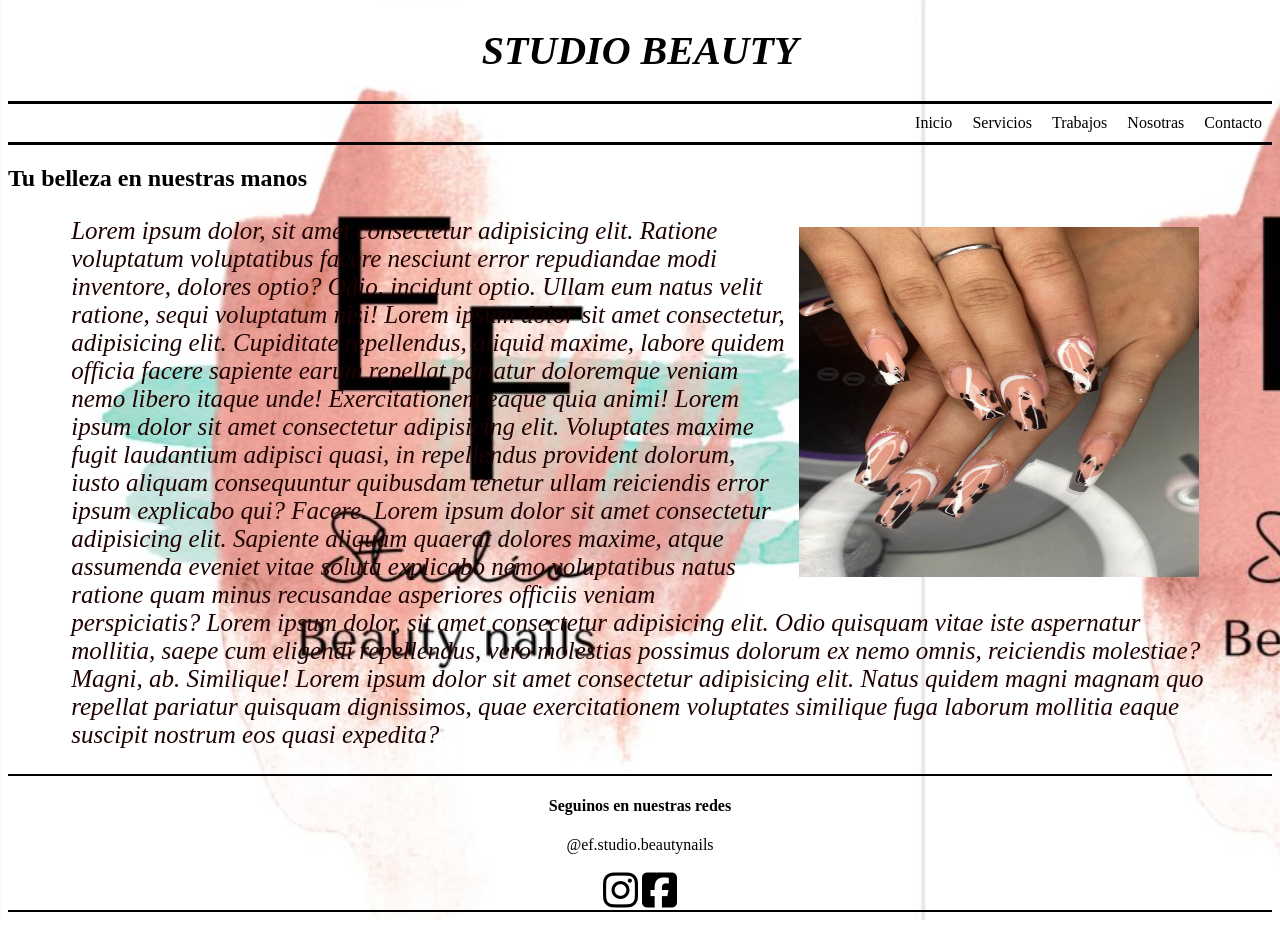
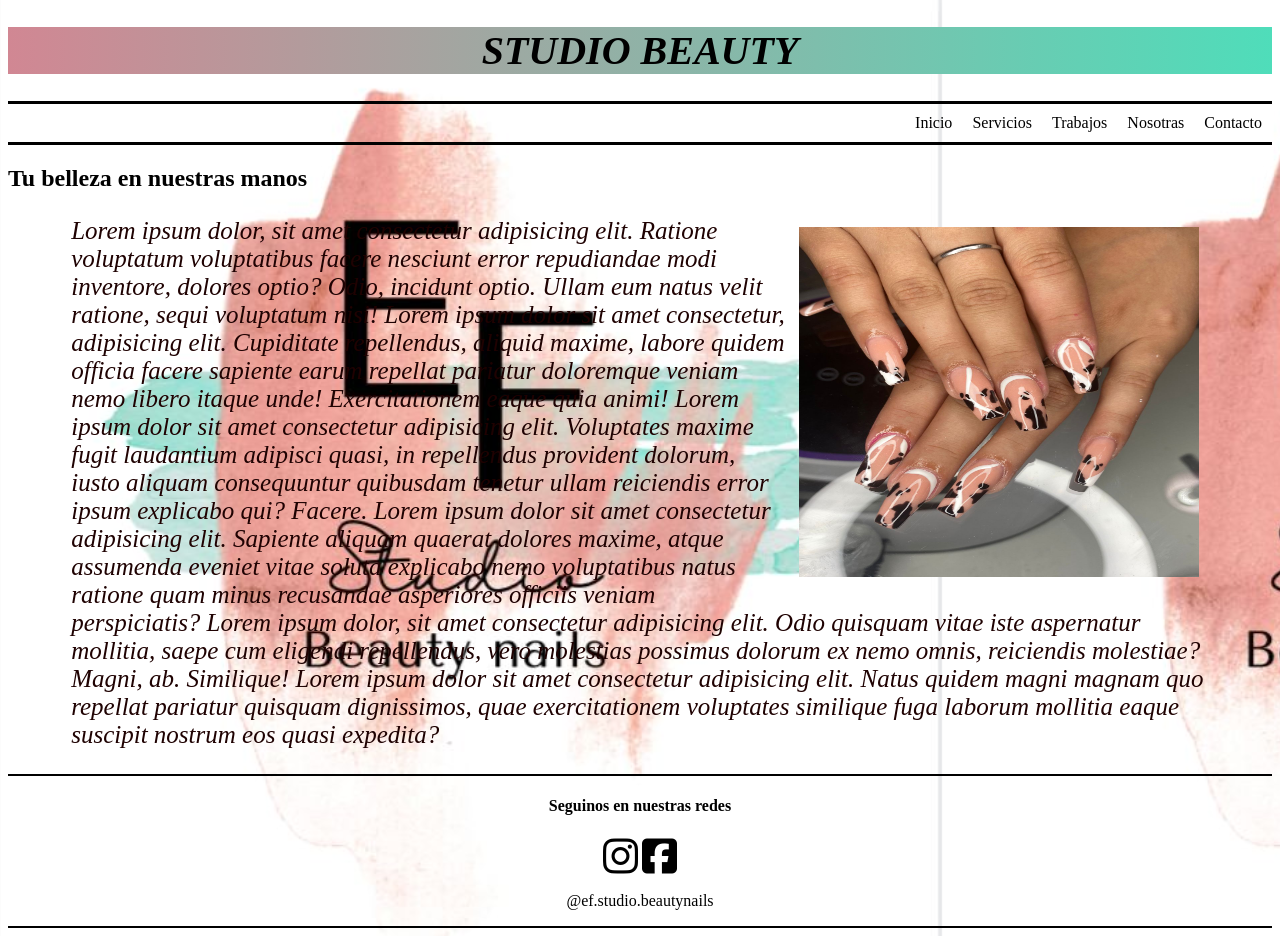
Before and after one commit to Gonzalovaliente/gonzaRepo1, a plain HTML site: page Proyecto/index.html in a window 1280 px wide. Drawn offline with Linux system fonts and the light colour scheme.

Commit message:
Agrego Transformaciones, animaciones y gradientes

```diff
--- a/Proyecto/css/pagina.css
+++ b/Proyecto/css/pagina.css
@@ -10,6 +10,7 @@ h1{
     font-weight: 600;
     font-size: 40px;
     font-style: italic;
+    background-image: linear-gradient(to right, rgb(209, 135, 147), rgb(79, 221, 186));
 }
 
 
@@ -64,6 +65,7 @@ footer{
     bottom: 0;
     width: 100%;
     display: inline-block;
+
     }
 
 i{
@@ -111,3 +113,18 @@ i{
         width: 100%;
     }
 }
+
+.animacion{
+
+  font-weight: bold;
+  position: relative;
+  animation: mymove 5s infinite;
+}
+@keyframes mymove {
+    from {left: 0px;}
+    to {left: 300px;}
+  }
+
+.iconos:hover{
+    transform: translate(10px, 15px);
+}
--- a/Proyecto/index.html
+++ b/Proyecto/index.html
@@ -48,7 +48,7 @@
     </ul>
 </nav>
 <main>
-    <h2>Tu belleza en nuestras manos</h2>
+    <h2 class="animacion">Tu belleza en nuestras manos</h2>
     <div>
 
         <img src="img/paginaFlor.jpeg" alt="">
@@ -65,11 +65,11 @@
     <h4>
         Seguinos en nuestras redes
     </h4>
-
+    <div class="iconos">
+        <i class="fab fa-instagram"></i>
+        <i class="fab fa-facebook-square"></i>
+    </div>
     <p>@ef.studio.beautynails</p>
-    <i class="fab fa-instagram"></i>
-    <i class="fab fa-facebook-square"></i>
-
 </footer>
 
 
```
